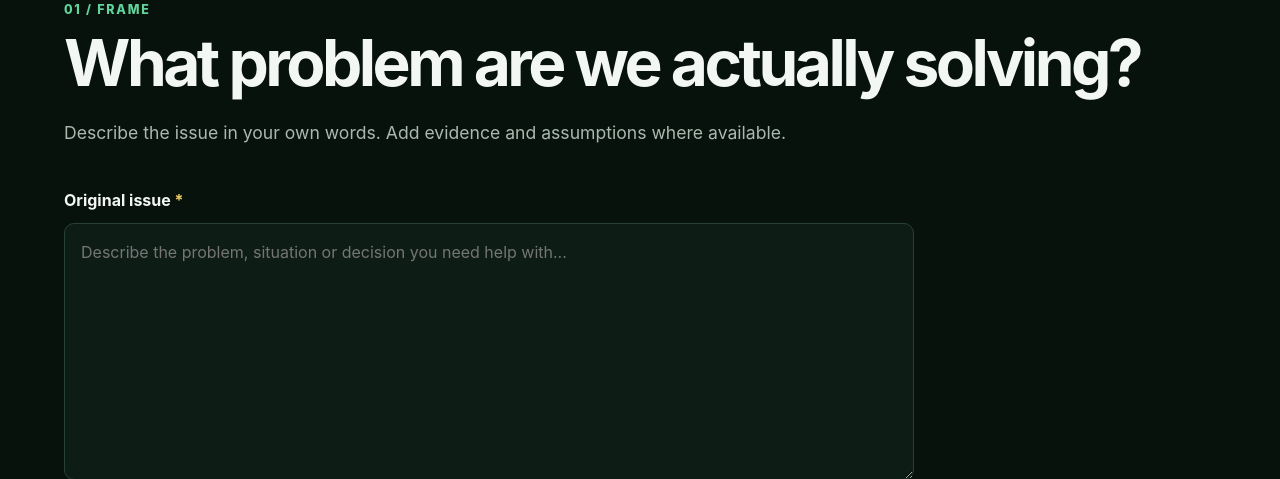
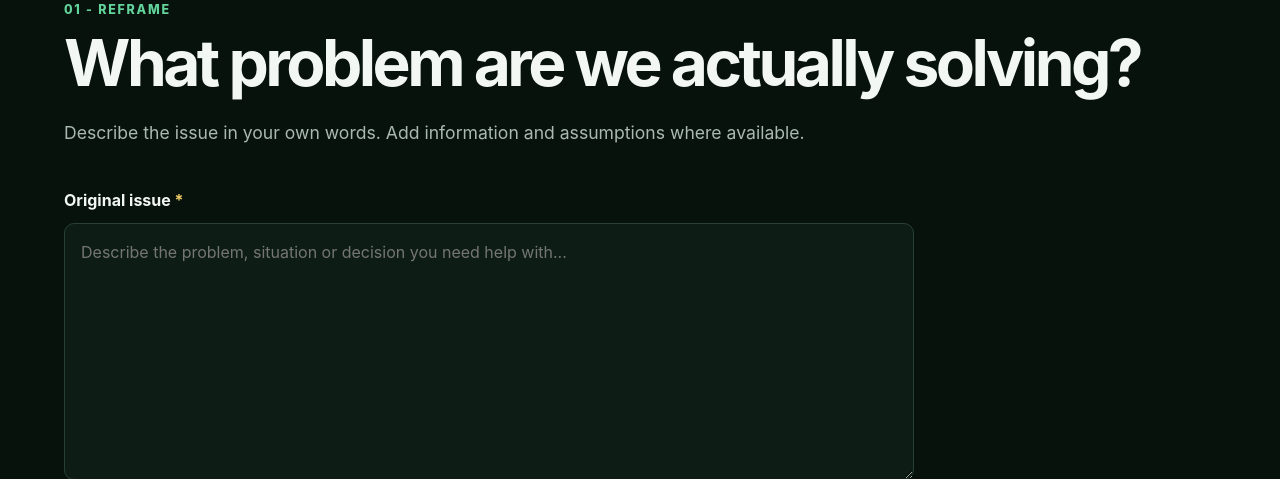
Before and after one commit to edimaudo/Karita, a FastAPI app: page /reframer in a window 1280 px wide. Shown: the part 72-551 px from the top of the page. Run offline with FastAPI, Linux system fonts and the light colour scheme.

Commit message:
Update reframer.html

```diff
--- a/templates/reframer.html
+++ b/templates/reframer.html
@@ -2,9 +2,9 @@
 {% block title %}Karita — Reframer{% endblock %}
 {% block content %}
 <section class="page-intro">
-  <p class="eyebrow">01 / FRAME</p>
+  <p class="eyebrow">01 - REFRAME</p>
   <h1>What problem are we actually solving?</h1>
-  <p>Describe the issue in your own words. Add evidence and assumptions where available.</p>
+  <p>Describe the issue in your own words. Add information and assumptions where available.</p>
 </section>
 
 <form class="work-form" method="post" action="/reframer" enctype="multipart/form-data">
```
